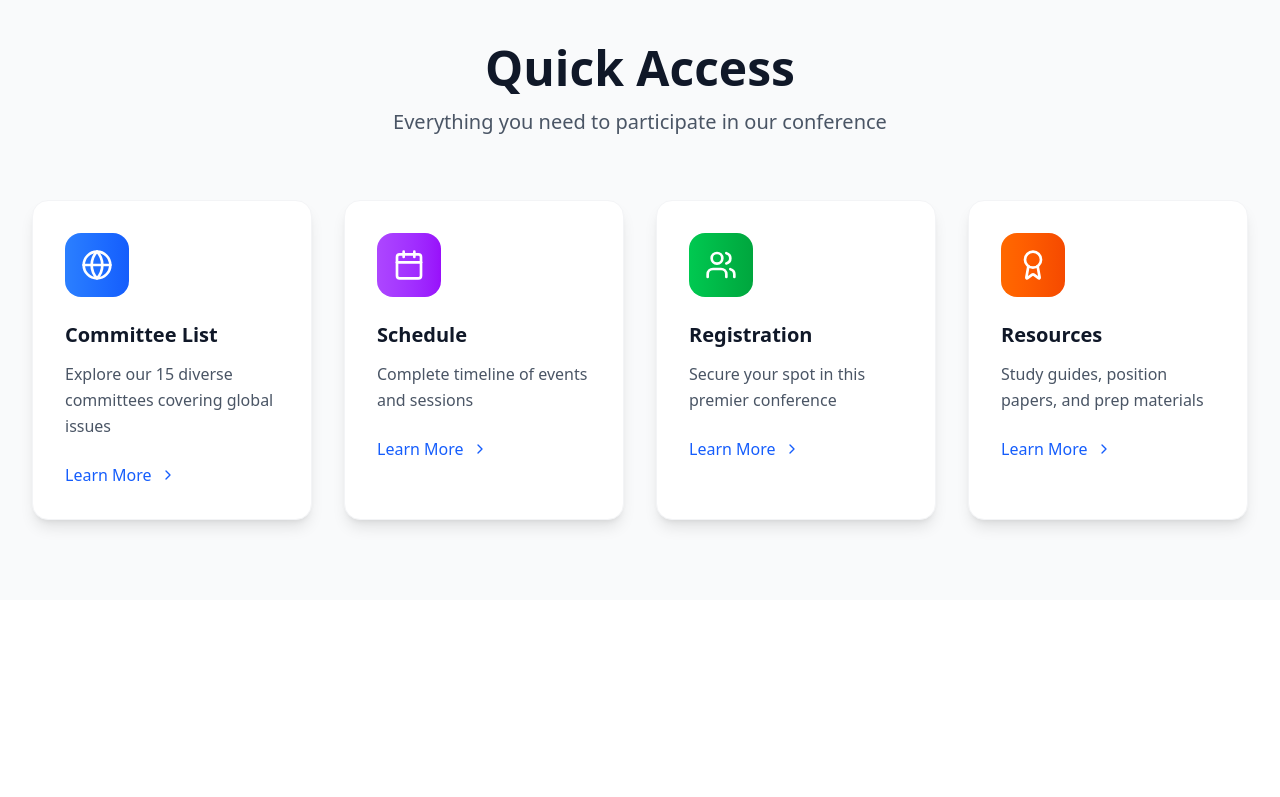
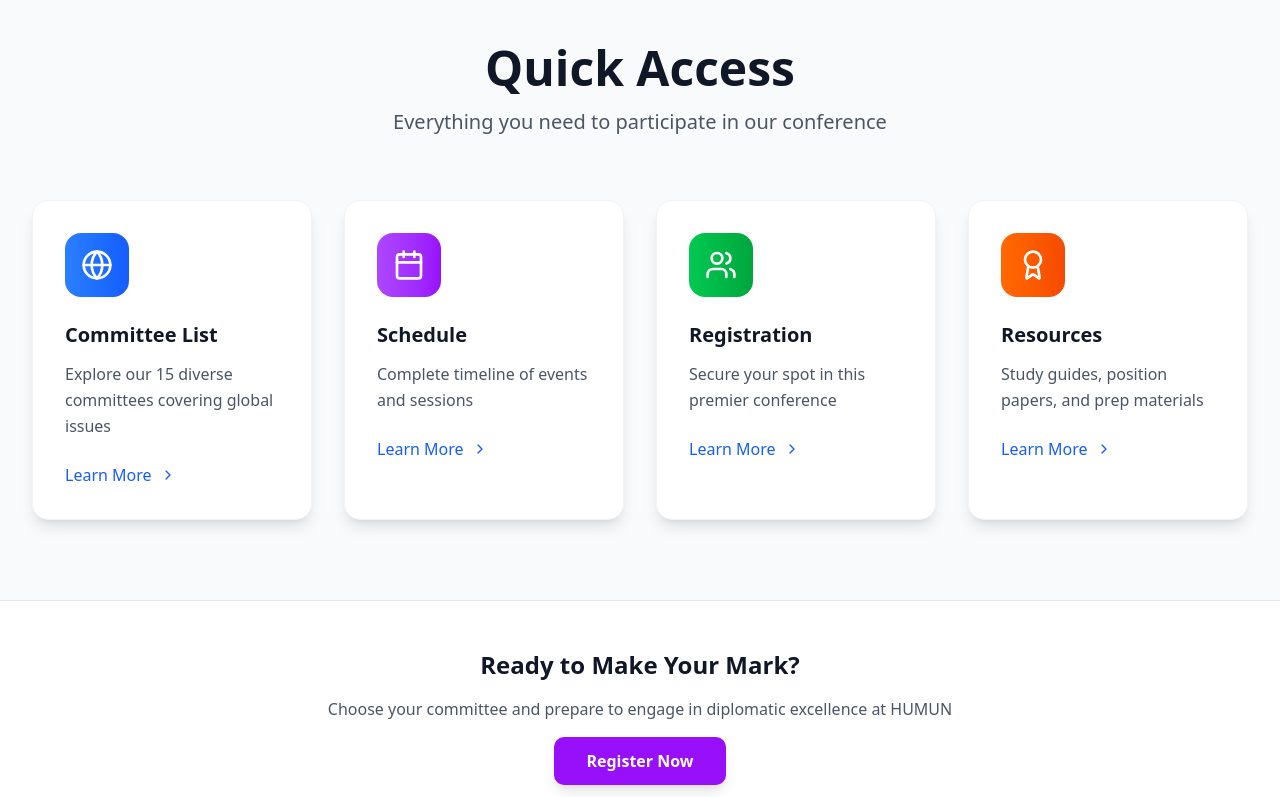
Before and after one commit to Lucario2319/humun, a Next.js app: page / in a window 1280 px wide. Shown: the part 2000-2797 px from the top of the page. Before the commit the page ends 2600 px from the top, so only its background shows below. Built offline with nearby package versions, Linux system fonts and the light colour scheme.

Commit message:
Generalized footer added

```diff
--- a/app/about/page.tsx
+++ b/app/about/page.tsx
@@ -32,7 +32,7 @@ export default function AboutPage() {
 
               <div className="bg-gradient-to-r from-purple-50 to-blue-50 border-l-4 border-purple-600 p-6 rounded-r-lg mb-8">
                 <p className="text-lg font-medium text-gray-800">
-                  <strong>HUMUN VII</strong> is set to be the biggest Model United Nations conference in {"Karachi's"} history. With the theme of <em>Legacy, Opportunity, and Equity</em>, we are setting the stage for an unforgettable conference that honors our journey while opening doors to new possibilities for all delegates.
+                  <strong>HUMUN VIII</strong> is set to be the biggest Model United Nations conference in {"Karachi's"} history. With the theme of <em>Legacy, Opportunity, and Equity</em>, we are setting the stage for an unforgettable conference that honors our journey while opening doors to new possibilities for all delegates.
                 </p>
               </div>
             </div>
@@ -118,7 +118,7 @@ export default function AboutPage() {
             Be part of {"Karachi's"} largest and most prestigious Model United Nations conference
           </p>
           <button className="bg-purple-500 text-white px-8 py-4 rounded-lg font-semibold text-lg hover:bg-purple-600 transition-colors duration-200 shadow-lg">
-            Register for HUMUN VII
+            Register for HUMUN VIII
           </button>
         </div>
       </section>
--- a/app/layout.tsx
+++ b/app/layout.tsx
@@ -1,7 +1,8 @@
 import type { Metadata } from "next";
 import { Geist, Geist_Mono } from "next/font/google";
 import "./globals.css";
-import Navbar from "@/components/Navbar"; // ✅ import your Navbar
+import Navbar from "@/components/Navbar";
+import { CallToAction } from "@/components/Footer";
 
 const geistSans = Geist({
   variable: "--font-geist-sans",
@@ -30,7 +31,8 @@ export default function RootLayout({
       >
         <div className="min-h-screen bg-white">
           <Navbar />
-          {children}
+          <main className="flex-grow">{children}</main>
+          <CallToAction />
         </div>
       </body>
     </html>
--- a/components/Committee.tsx
+++ b/components/Committee.tsx
@@ -41,18 +41,7 @@ const CommitteesPage: React.FC = () => {
           ))}
         </main>
 
-        {/* Call to Action */}
-        <footer className="text-center space-y-4 pt-12 border-t border-gray-200">
-          <h3 className="text-2xl font-semibold text-gray-900">Ready to Make Your Mark?</h3>
-          <p className="text-gray-600 max-w-2xl mx-auto">
-            Choose your committee and prepare to engage in diplomatic excellence at HUMUN
-          </p>
-          <Link href="/register">
-            <button className="bg-purple-600 hover:bg-purple-700 text-white font-semibold py-3 px-8 rounded-lg transition-colors duration-200 shadow-lg hover:shadow-xl">
-              Register Now
-            </button>
-          </Link>
-        </footer>
+
       </div>
     </div>
   );
--- /dev/null
+++ b/components/Footer.tsx
@@ -0,0 +1,24 @@
+import Link from "next/link";
+import { CallToActionProps } from "@/types";
+
+export const CallToAction: React.FC<CallToActionProps> = ({
+  title = "Ready to Make Your Mark?",
+  description = "Choose your committee and prepare to engage in diplomatic excellence at HUMUN",
+  buttonText = "Register Now",
+  buttonLink = "/register",
+  className = "",
+}) => {
+  return (
+    <footer className="text-center space-y-4 pt-12 pb-8 sm:pb-12 md:pb-16 border-t border-gray-200">
+        <h3 className="text-2xl font-semibold text-gray-900">Ready to Make Your Mark?</h3>
+        <p className="text-gray-600 max-w-2xl mx-auto">
+            Choose your committee and prepare to engage in diplomatic excellence at HUMUN
+        </p>
+        <Link href="/register">
+            <button className="bg-purple-600 hover:bg-purple-700 text-white font-semibold py-3 px-8 rounded-lg transition-colors duration-200 shadow-lg hover:shadow-xl">
+            Register Now
+            </button>
+        </Link>
+    </footer>
+  );
+};
--- a/components/Navbar.tsx
+++ b/components/Navbar.tsx
@@ -28,7 +28,7 @@ const Navbar = () => {
             </div>
             <div className="flex flex-col leading-none">
               <h1 className="text-xl font-bold text-gray-900">HUMUN</h1>
-              <p className="text-xs italic text-gray-500 -mt-1">Seventh Edition</p>
+              <p className="text-xs italic text-gray-500 -mt-1">Eighth Edition</p>
             </div>
             {/* <h1 className="text-xl font-bold text-gray-900">HUMUN</h1> */}
           </div>
```
Also changed, not shown: types/index.ts (+8 -0 lines).
